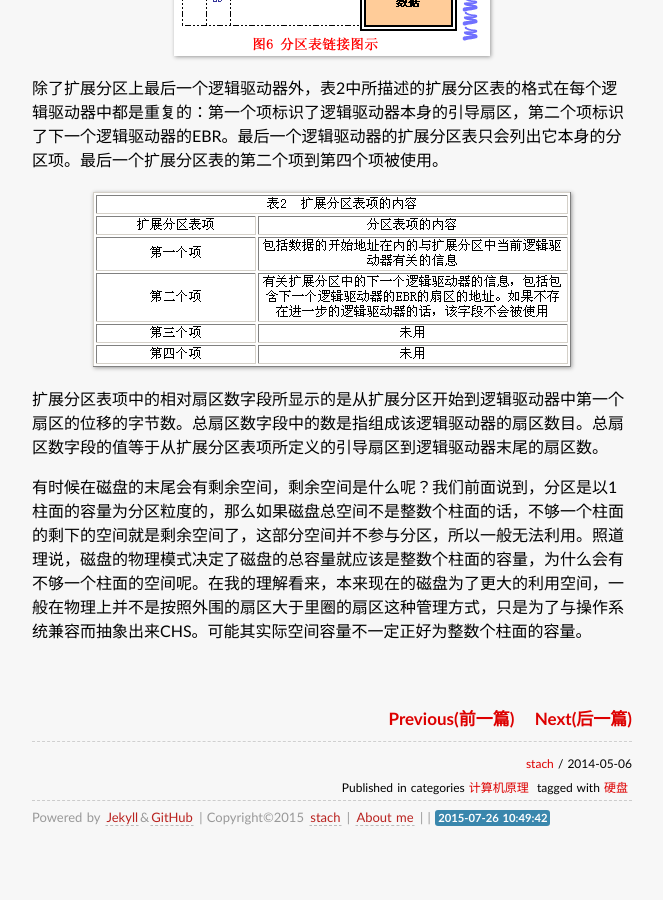
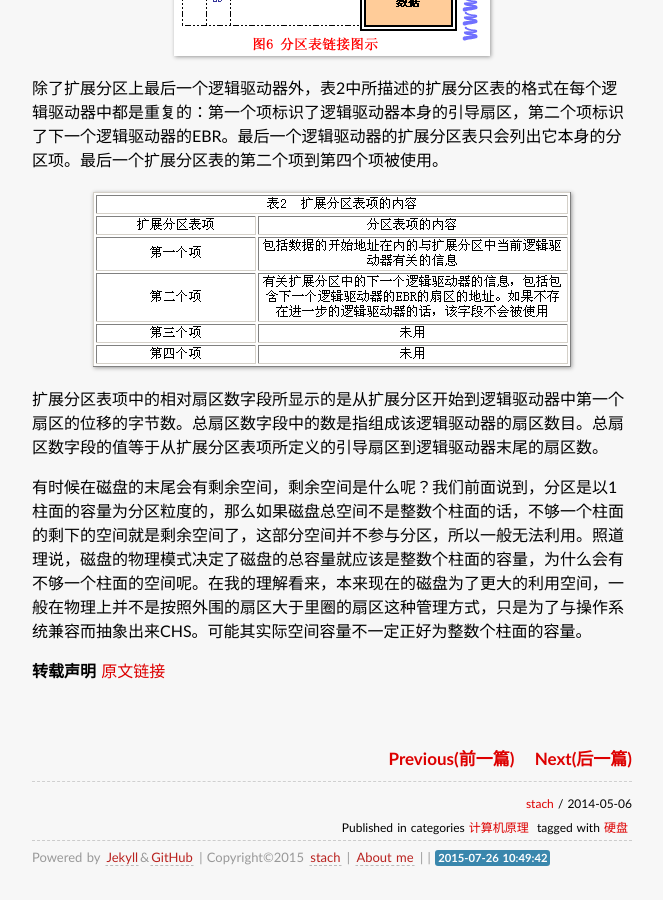
Before and after one commit to hopehook/HopeHook.com, a Jekyll site: the page built from _posts/2015-07-25-DiskMbr.md, in a window 1280 px wide and 900 px high, scrolled down 9565 px. Shown: the whole window, without its empty margins (308-971 px from the left). Built offline with Jekyll 4.4.1, drawn with Linux system fonts in a browser that asks for light colours; some web fonts are replaced; Markdown is read by kramdown in place of the engine named in the settings; comment, search, counter and statistics services are not loaded; before the commit the page ends 10425 px from its top, so only the background shows below that.

Commit message:
Signed-off-by: hopehook <hopehook@qq.com>

```diff
--- a/_posts/2015-07-25-DiskMbr.md
+++ b/_posts/2015-07-25-DiskMbr.md
@@ -132,3 +132,7 @@ MBR不随操作系统的不同而不同，意即不同的操作系统可能会
 扩展分区表项中的相对扇区数字段所显示的是从扩展分区开始到逻辑驱动器中第一个扇区的位移的字节数。总扇区数字段中的数是指组成该逻辑驱动器的扇区数目。总扇区数字段的值等于从扩展分区表项所定义的引导扇区到逻辑驱动器末尾的扇区数。
 
 有时候在磁盘的末尾会有剩余空间，剩余空间是什么呢？我们前面说到，分区是以1柱面的容量为分区粒度的，那么如果磁盘总空间不是整数个柱面的话，不够一个柱面的剩下的空间就是剩余空间了，这部分空间并不参与分区，所以一般无法利用。照道理说，磁盘的物理模式决定了磁盘的总容量就应该是整数个柱面的容量，为什么会有不够一个柱面的空间呢。在我的理解看来，本来现在的磁盘为了更大的利用空间，一般在物理上并不是按照外围的扇区大于里圈的扇区这种管理方式，只是为了与操作系统兼容而抽象出来CHS。可能其实际空间容量不一定正好为整数个柱面的容量。
+
+
+**转载声明**
+[原文链接](http://blog.chinaunix.net/uid-15007890-id-106892.html)
```
